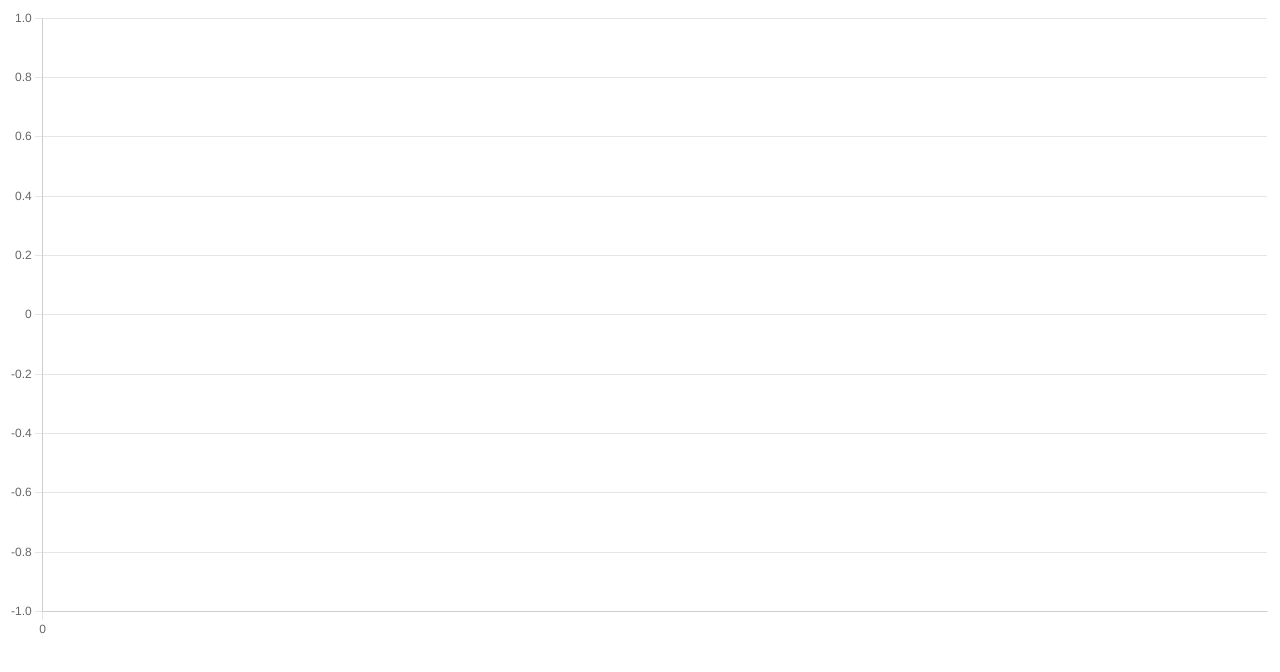
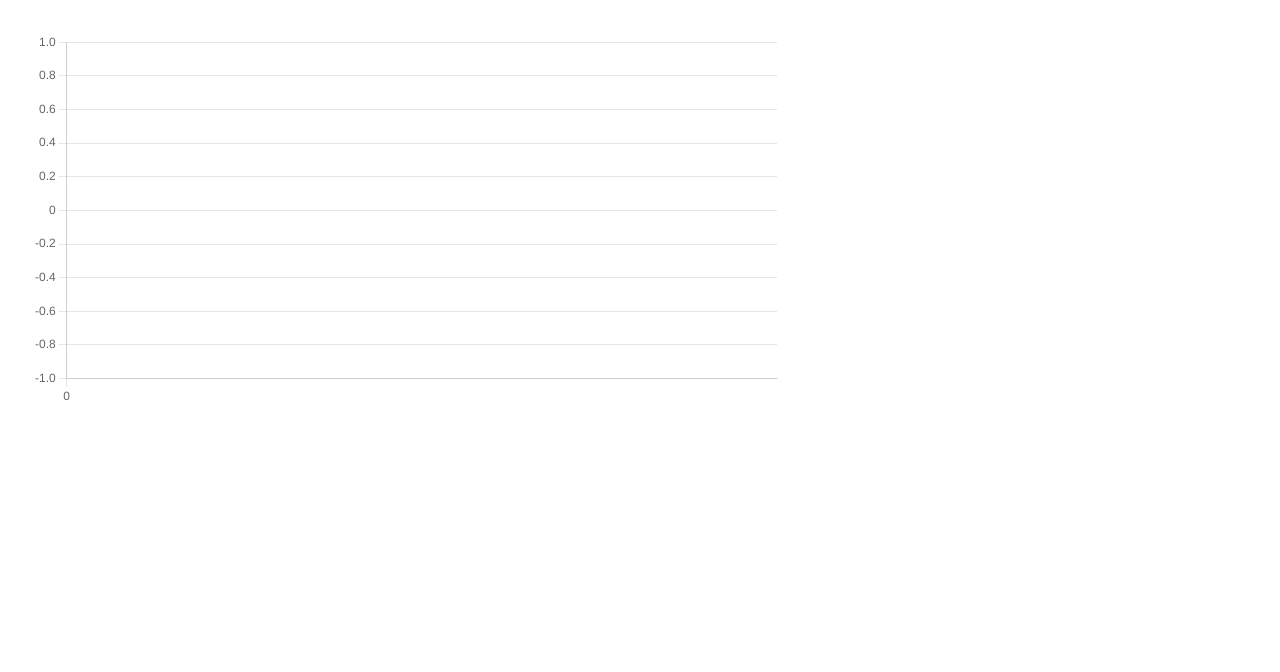
Before and after one commit to jrafaaael/ecg, a website built with Vite: page apps/client/index.html in a window 1280 px wide. Built offline with nearby package versions, Linux system fonts and the light colour scheme; files whose address does not match are found by name.

Commit message:
create styles

```diff
--- a/apps/client/index.html
+++ b/apps/client/index.html
@@ -2,13 +2,15 @@
 <html lang="en">
   <head>
     <meta charset="UTF-8" />
-    <link rel="icon" type="image/svg+xml" href="/vite.svg" />
     <meta name="viewport" content="width=device-width, initial-scale=1.0" />
+    <link rel="stylesheet" href="./src/style.css">
     <title>Vite App</title>
   </head>
   <body>
     <main>
-      <canvas id="myChart"></canvas>
+      <section>
+        <canvas id="myChart"></canvas>
+      </section>
     </main>
     <script type="module" src="./src/main.js"></script>
   </body>
--- /dev/null
+++ b/apps/client/src/style.css
@@ -0,0 +1,21 @@
+*,
+*::after,
+*::before {
+  margin: 0;
+  padding: 0;
+  box-sizing: border-box;
+}
+
+html,
+body {
+  width: 100%;
+  height: 100%;
+}
+
+main {
+  padding: 2rem;
+}
+
+section {
+  max-width: 750px;
+}
```
